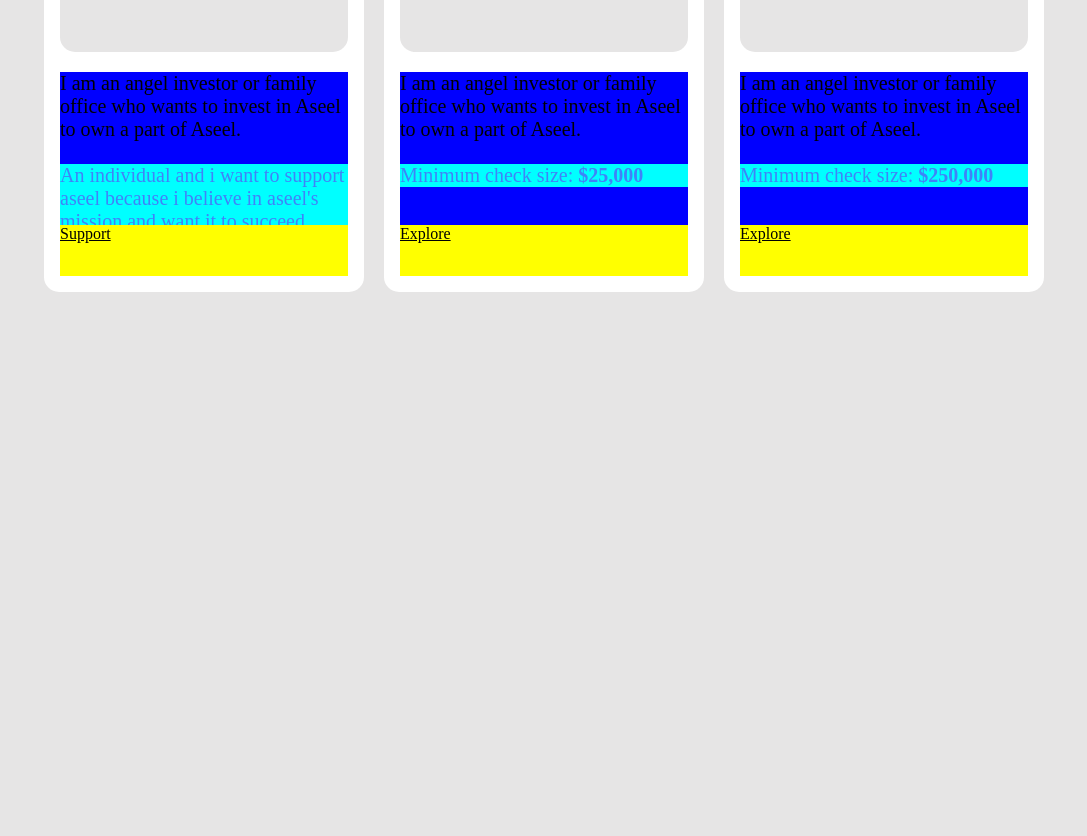
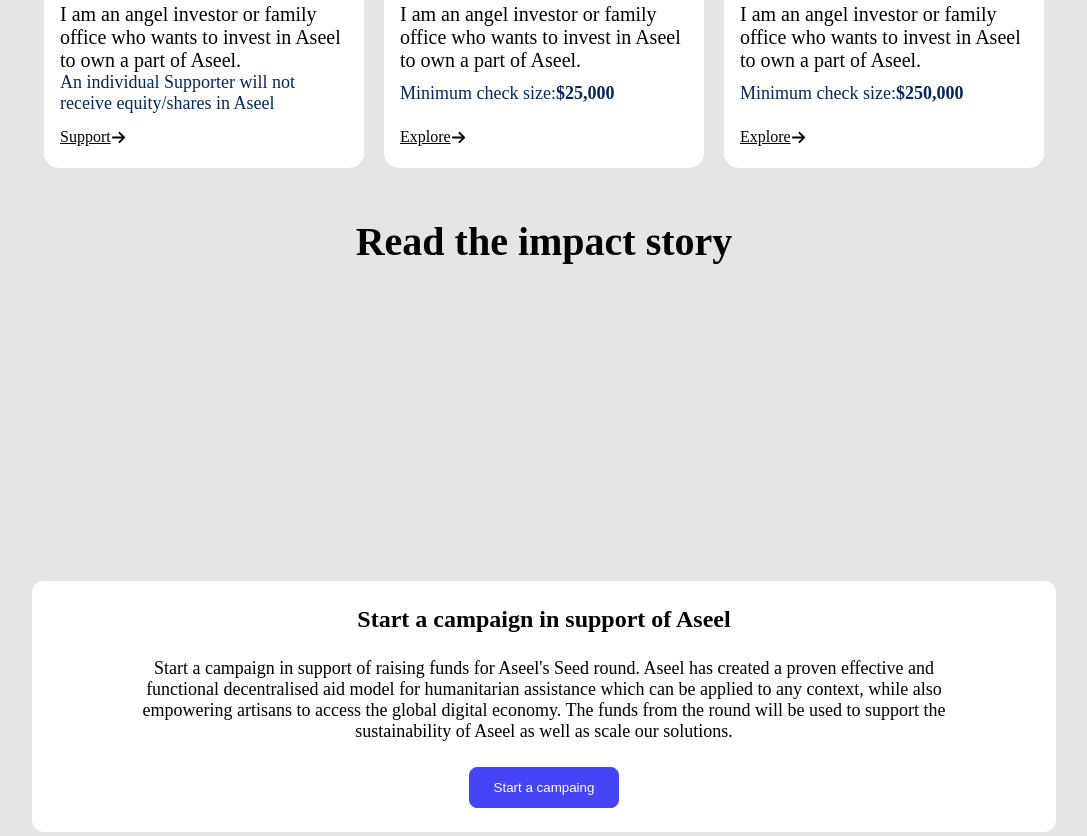
Before and after one commit to SulimanHakimi/Aseel-Seed, a plain HTML site: page index.html in a window 1280 px wide. Shown: the part 1473-2309 px from the top of the page, without its empty margins (96-1183 px from the left). Drawn offline with Linux system fonts and the light colour scheme.

Commit message:
add more pages

```diff
--- a/index.html
+++ b/index.html
@@ -21,12 +21,13 @@
       <div class="list-nav">
         <ul>
           <li><a href="#seed" class="aseelseed">Assel Seed</a></li>
-          <li><a href="#individual-Supporters">individual Supporters</a></li>
-          <li><a href="#Angel-Investor">Angel Investor/F&F Round</a></li>
-          <li><a href="#VCs">VCs & institutional investors</a></li>
+          <li><a href="">individual Supporters</a></li>
+          <li><a href="">Angel Investor/F&F Round</a></li>
+          <li><a href="">VCs & institutional investors</a></li>
         </ul>
       </div>
     </nav>
+    <!--  nav end///////////////////////////////////////////////////////////// -->
     <div class="sections-list">
       <section id="seed">
         <div class="content">
@@ -51,30 +52,76 @@
           </p>
         </div>
       </section>
+      <!-- first section end////////////////////////////////////////// -->
       <section id="individual-Supporters">
         <div class="f-box">
           <div class="inner-f"></div>
-          <div class="pharaghraph"><p class="f-para">I am an angel investor or family office who wants to invest in Aseel to own a part of Aseel.<br><br></p>
-            <p class="s-para">An individual and i want to support aseel because i believe in aseel's mission and want it to succeed</p></div>
-          <div class="down-link"><a href="">Support</a></div>
+          <div class="pharaghraph">
+            <p class="f-para">
+              I am an angel investor or family office who wants to invest in
+              Aseel to own a part of Aseel.<br /><br />
+            </p>
+          </div>
+          <p class="s-para">
+            An individual Supporter will not receive equity/shares in Aseel
+          </p>
+          <div class="down-link">
+            <a href=""
+              >Support <img src="./icons/arrow-right-solid (1).svg" alt=""
+            /></a>
+          </div>
           <p></p>
         </div>
         <div class="s-box">
           <div class="inner-s"></div>
-          <div class="pharaghraph"><p class="f-para">I am an angel investor or family office who wants to invest in Aseel to own a part of Aseel.<br><br></p>
-            <p class="s-para">Minimum check size: <span>$25,000</span></p>
+          <div class="pharaghraph">
+            <p class="f-para">
+              I am an angel investor or family office who wants to invest in
+              Aseel to own a part of Aseel.<br /><br />
+            </p>
           </div>
-          <div class="down-link"><a href="">Explore</a></div>
+          <p class="s-para">Minimum check size: <span>$25,000</span></p>
+          <div class="down-link">
+            <a href=""
+              >Explore <img src="./icons/arrow-right-solid (1).svg" alt=""
+            /></a>
+          </div>
         </div>
         <div class="t-box">
           <div class="inner-t"></div>
-          <div class="pharaghraph"><p class="f-para">I am an angel investor or family office who wants to invest in Aseel to own a part of Aseel.<br><br></p>
-            <p class="s-para">Minimum check size: <span>$250,000</span></p></div>
-          <div class="down-link"><a href="">Explore</a></div>
+          <div class="pharaghraph">
+            <p class="f-para">
+              I am an angel investor or family office who wants to invest in
+              Aseel to own a part of Aseel.<br /><br />
+            </p>
+          </div>
+          <p class="s-para">Minimum check size: <span>$250,000</span></p>
+          <div class="down-link">
+            <a href=""
+              >Explore <img src="./icons/arrow-right-solid (1).svg" alt=""
+            /></a>
+          </div>
         </div>
       </section>
-      <section id="Angel-Investor"></section>
-      <section id="VCs"></section>
+      <!-- second section end//////////////////////////////////////////// -->
+      <section id="Angel-Investor">
+        <h1>Read the impact story</h1>
+      </section>
+      <section id="VCs">
+        <h1>Start a campaign in support of Aseel</h1>
+        <p>
+          Start a campaign in support of raising funds for Aseel's Seed round.
+          Aseel has created a proven effective and <br> functional decentralised aid
+          model for humanitarian assistance which can be applied to any context,
+          while also <br> empowering artisans to access the global digital economy.
+          The funds from the round will be used to support the <br> sustainability of
+          Aseel as well as scale our solutions.
+        </p>
+        <button id="vcs-btn">Start a campaing</button>
+      </section>
+      <section id="forth-sec">
+
+      </section>
     </div>
   </body>
 </html>
--- a/style.css
+++ b/style.css
@@ -28,7 +28,7 @@
 }
 nav ul li a:hover,
 .aseelseed {
-  border-bottom: 2px solid rgb(24, 23, 23);
+  border-bottom: 22 solid rgb(24, 23, 23);
   padding-bottom: 5px;
 }
 .logo {
@@ -60,12 +60,19 @@
 .sections-list {
   width: 100%;
   height: 400vh;
+  display: flex;
+  justify-content: start;
+  align-items: center;
+  flex-direction: column;
+}
+#seed{
+  width: 100%;
 }
 .content {
   width: 100%;
-  display: flex;
-  align-items: center;
-  flex-direction: column;
+display: flex;
+align-items: center;
+flex-direction: column;
 }
 .content h1 {
   margin-top: 50px;
@@ -107,7 +114,7 @@
 .f-box:hover,
 .s-box:hover,
 .t-box:hover {
-  border: 2px solid black;
+  border: 22 solid black;
 }
 .inner-f,
 .inner-s,
@@ -124,28 +131,78 @@
   width: 90%;
   font-size: 20px;
   text-align: left;
-  height: 30%;
-  background-color: blue;
+  height: 15%;
 }
 .down-link {
   width: 90%;
-  background-color: yellow;
-  height: 10%;
+  height: 7%;
+  display: flex;
+  align-items: center;
 }
-.down-link a{
+.down-link a {
   display: flex;
   align-items: center;
   text-decoration: underline;
   color: black;
 }
-.f-para{
-
+.down-link a img{
+width: 15px;
+height: 15px;
 }
-.s-para{
-
-  color: rgb(63,131,248);
-  background-color: aqua;
+.f-para {
 }
-.s-para span{
+.s-para {
+  color: rgb(6, 38, 95);
+  height: 15%;
+  width: 90%;
+  font-size: 18px;
+  display: flex;
+  align-items: center;
+}
+.s-para span {
   font-weight: bold;
 }
+/* second section end//////////////////////////////////////////// */
+#Angel-Investor{
+  width: 80%;
+  height: 50vh;
+}
+#Angel-Investor h1{
+text-align: center;
+font-size: 40px;
+}
+/* end of third section */
+#VCs{
+  background-color: white;
+  width: 80%;
+  height: 40vh;
+  display: flex;
+  justify-content: space-evenly;
+  align-items: center;
+  flex-direction: column;
+  border-radius: 12px;
+  margin: 50px 0px;
+}
+#VCs button{
+  background-color: rgb(69, 69, 247);
+  color: white;
+  padding: 12px 24px;
+  border: 1px solid rgb(69, 69, 247);
+  border-radius: 8px;
+  cursor: pointer;
+}
+#VCs button:hover{
+  background-color: white;
+  color: rgb(69, 69, 247);
+  transition: 0.5s;
+}
+#VCs p{
+  text-align: center;
+  font-size: 18px;
+}
+/* end of forth part//////////////////////////////////////////////////////////// */
+#forth-sec{
+  width: 80%;
+  height: 150vh;
+  background-color:red;
+}
```
Also changed, not shown: icons/arrow-right-solid (1).svg (added).
